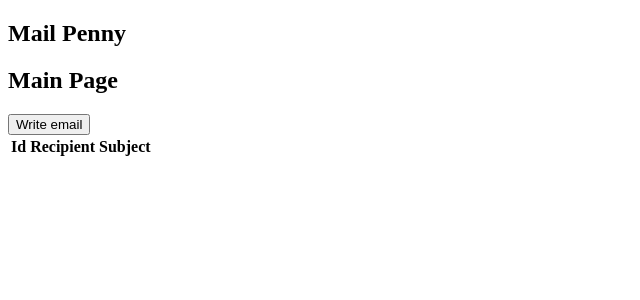
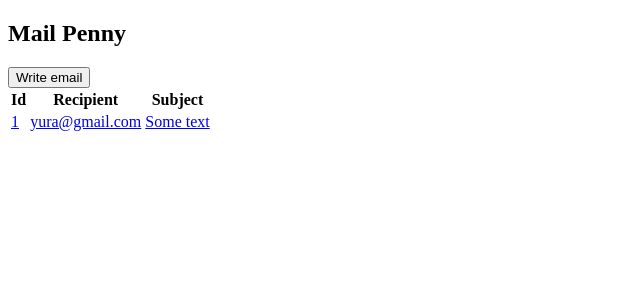
Before and after one commit to Viper-JSX/Mail_Penny, a React app: page / in a window 1280 px wide. Shown: the top 300 px of the page, without its empty margins (0-640 px from the left). Built offline with nearby package versions, Linux system fonts and the light colour scheme.

Commit message:
Created 'EmailOpener' which is used to open email in 'EmailViewer', added <tbody> and <thead> to the table of emails

```diff
--- /dev/null
+++ b/src/components/Emails/Email_opener.js
@@ -0,0 +1,19 @@
+import { Link } from "react-router-dom";
+
+function EmailOpener({ email }){
+    return(
+        <tr className="emailOpener">
+            <td>
+                <Link to={`/emails/${email.id}`} >{email.id}</Link>
+            </td>
+            <td>
+                <Link to={`/emails/${email.id}`} >{email.recipient}</Link>
+            </td>
+            <td>
+                <Link to={`/emails/${email.id}`} >{email.subject}</Link>
+            </td>
+        </tr>
+    )
+}
+
+export default EmailOpener;
--- a/src/components/Emails/Emails.js
+++ b/src/components/Emails/Emails.js
@@ -1,16 +1,30 @@
+import { useSelector } from "react-redux";
+import EmailOpener from "./Email_opener";
 import EmailsTopPannel from "./Emails_top_pannel";
 
-function Emails({ emails }){
+function Emails(){
+    const emails = useSelector((state) => state.user?.emails) || [];
+
     return(
         <div className="emailsWrapper">
             <EmailsTopPannel />
 
             <table className="emails">
-                <tr>
-                    <th>Id</th>
-                    <th>Recipient</th>
-                    <th>Subject</th>
-                </tr>
+                <thead>
+                    <tr>
+                        <th>Id</th>
+                        <th>Recipient</th>
+                        <th>Subject</th>
+                    </tr>
+                </thead>
+
+                <tbody>
+                    {
+                        emails.forEach((email) => <EmailOpener email={email} />)
+                    }
+
+                    <EmailOpener email={{id: 1, recipient: "yura@gmail.com", subject: "Some text"}} />
+                </tbody>
             </table>
         </div>
     )
--- a/src/components/MainPage/MainPage.js
+++ b/src/components/MainPage/MainPage.js
@@ -12,8 +12,7 @@ function MainPage(){
     //}
 
     return(
-        <div>
-            <h2>Main Page</h2>
+        <div className="mainPage">
             <Emails />
         </div>
     );
```
